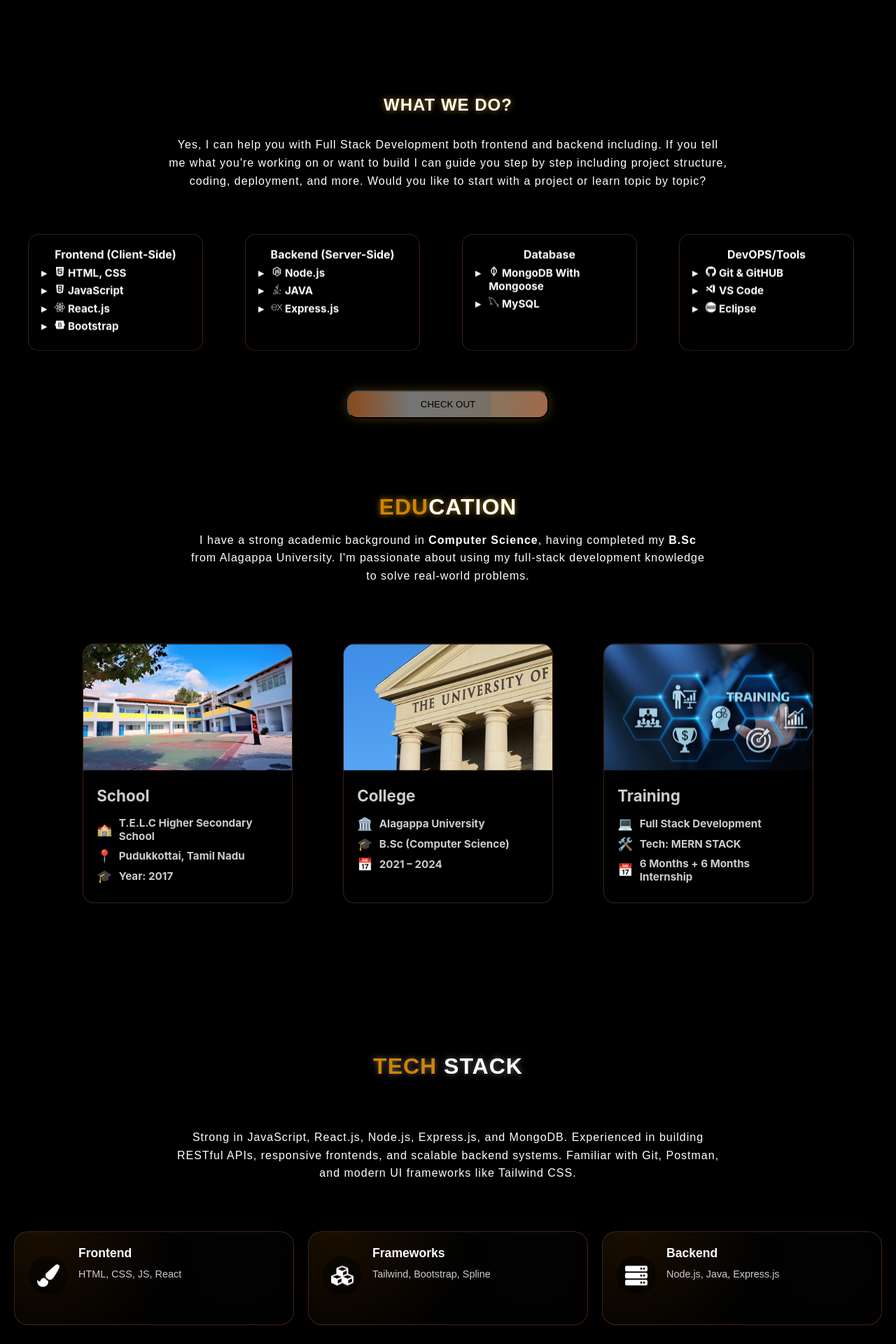
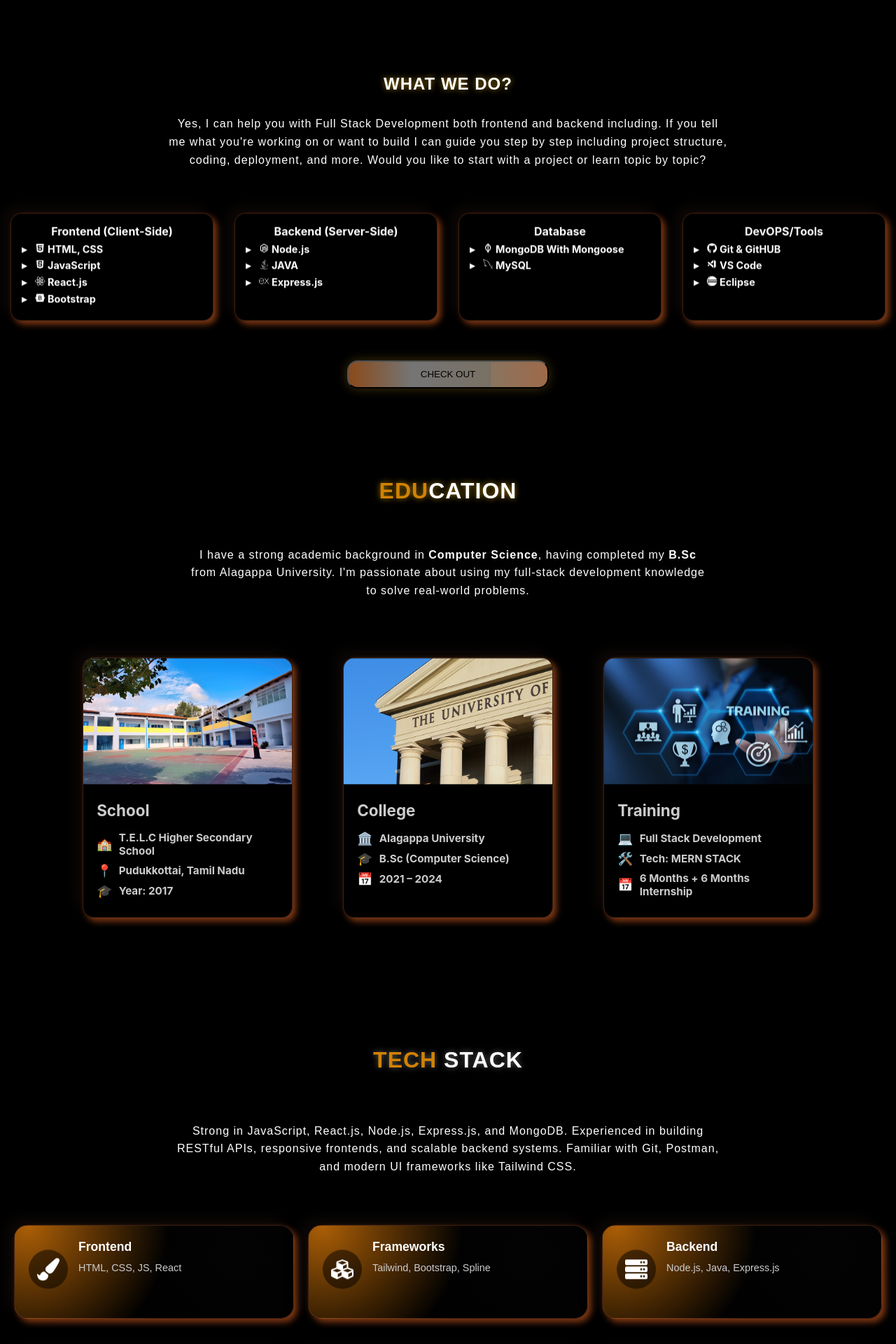
Before and after one commit to prasad5235692/Portfolio, a React (Create React App) app: page / in a window 1280 px wide. Shown: the part 520-2440 px from the top of the page at 70% size. Built offline with nearby package versions, Linux system fonts and the light colour scheme.

Commit message:
Updated feature or fixed bug

```diff
--- a/src/port/components/About.css
+++ b/src/port/components/About.css
@@ -33,6 +33,11 @@
   animation: animationGradient 3s linear infinite;
   box-shadow: 0 0 15px rgba(180, 115, 59, 0.779);
 }
+.about-img :hover{
+ box-shadow: 15px 15px 30px  rgba(255, 129, 2, 0.5),
+                15px 15px 30px rgba(255, 129, 2, 0.5);
+}
+
 
 .about-img img {
   width: 100%;
--- a/src/port/components/HeroSection.js
+++ b/src/port/components/HeroSection.js
@@ -48,8 +48,10 @@ const HeroSection = () => {
                   bg-[radial-gradient(circle,rgba(255, 150, 22, 0.96),transparent_70%)]
                   blur-[80px] z-0 pointer-events-none" />
 
-            <Spline data-aos="zoom-in"
-            data-aos-duration="2500"
+            <Spline data-aos="fade-zoom-in"
+     data-aos-easing="ease-in-back"
+     data-aos-delay="500"
+     data-aos-offset="0"
               scene="https://prod.spline.design/Z2AEf5-3ohW3XiFM/scene.splinecode"
             />
 
--- a/src/port/components/Services.css
+++ b/src/port/components/Services.css
@@ -29,12 +29,15 @@ p {top: 20px;
   color: #ccc;
   width: 250px;
   transition: all 0.3s ease;
+  box-shadow: 5px 5px 10px rgba(255, 111, 39, 0.5),
+                -10px -10px 20px rgba(25, 17, 13, 0.5); ;
 
 }
 
 .service-box:hover {
 transform: translateY(-2  px);
-   box-shadow: 0 8px 30px  rgba(196, 99, 51, 0.5);
+   box-shadow: 15px 15px 30px  rgba(255, 129, 2, 0.5),
+                5px 5px 10px rgba(124, 65, 36, 0.5);
 
 }
 
@@ -107,6 +110,25 @@ font-weight: bold;
     font-size: 0.9rem;
   }
 }
+@media (min-width: 1024px) {
+  .services {
+    padding: 10px 15px;
+  }
+
+  .service-list {
+    grid-template-columns: repeat( minmax(160px, 1fr));
+    gap: 30px;
+  }
+
+  .service-box {
+    width: auto;
+    padding: 15px;
+  }
+
+  .service-box ul li {
+    font-size: 0.9rem;
+  }
+}
 
 @media (max-width: 600px) {
   .service-list {
--- a/src/port/components1/Contact.css
+++ b/src/port/components1/Contact.css
@@ -6,7 +6,7 @@
 
 .card-glass {
 
-  background: radial-gradient(circle at 10% 0%, rgba(255, 141, 10, 0.13), transparent 50%),
+  background: radial-gradient(circle at 50% 0%, rgba(255, 141, 10, 0.792), transparent 50%),
               radial-gradient(circle at 80% 30%, rgba(19, 19, 19, 0.15), transparent 60%);
 border: 0.1px solid rgba(124, 65, 36, 0.5);
   backdrop-filter: blur(18px);
@@ -15,10 +15,13 @@ border: 0.1px solid rgba(124, 65, 36, 0.5);
   color: #fff;
   text-align: center;
   max-width: 360px;
+    box-shadow: 5px 5px 10px rgba(255, 111, 39, 0.5),
+                -10px -10px 20px rgba(25, 17, 13, 0.5);
   margin: auto;
 }
 .card-glass:hover{
-    box-shadow: 0 8px 50px  rgba(196, 99, 51, 0.5);
+     box-shadow: 15px 15px 30px  rgba(255, 129, 2, 0.5),
+                5px 5px 10px rgba(124, 65, 36, 0.5);
 }
 
 .avatar-glow {
@@ -30,7 +33,7 @@ border: 0.1px solid rgba(124, 65, 36, 0.5);
   font-size: 30px;
   line-height: 90px;
   font-weight: bold;
-  box-shadow: 0 4px 10px rgba(184, 131, 16, 0.336);
+  box-shadow: 0 4px 15px rgba(1, 0, 0, 0.336);
     animation: floatIcon 3s ease-in-out infinite;
 }
 @keyframes floatIcon {
--- a/src/port/components1/Education.css
+++ b/src/port/components1/Education.css
@@ -7,8 +7,9 @@
 }
 
 .education-section h2 {
+  margin-top: 50px;
   font-size: 2rem;
-  margin-bottom: 1rem;
+  margin-bottom: 60px;
 }
 
 .highlight {
@@ -42,6 +43,8 @@
   transition: transform 0.3s ease, box-shadow 0.3s ease;
    animation: floatIcon 2s ease-in-out infinite;
   color: #ffffff;
+    box-shadow: 5px 5px 10px rgba(255, 111, 39, 0.5),
+                -10px -10px 20px rgba(25, 17, 13, 0.5);
   user-select: none;
 }
 
@@ -54,7 +57,8 @@
 
 .edu-card:hover {
   transform: translateY(-5px);
-  box-shadow: 0 20px 50px  rgba(196, 99, 51, 0.5);
+    box-shadow: 15px 15px 30px  rgba(255, 129, 2, 0.5),
+                5px 5px 10px rgba(124, 65, 36, 0.5);
 }
 
 .edu-image {
--- a/src/port/components1/Skills.css
+++ b/src/port/components1/Skills.css
@@ -59,7 +59,7 @@ p.modern-skills-title1 {
 }
 
 .modern-skill-card {
-    background: radial-gradient(circle at 10% 0%, rgba(255, 141, 10, 0.103), transparent 50%),
+    background: radial-gradient(circle at 5% 0%, rgba(255, 141, 10, 0.671), transparent 50%),
               radial-gradient(circle at 80% 30%, rgba(19, 19, 19, 0.15), transparent 70%);
     border: 0.1px solid rgba(124, 65, 36, 0.5);
   border-radius: 20px;
@@ -69,16 +69,19 @@ p.modern-skills-title1 {
   margin-bottom: 30px;
   align-items: center;
   gap: 15px;
+    box-shadow: 5px 5px 10px rgba(255, 111, 39, 0.5),
+                -10px -10px 20px rgba(25, 17, 13, 0.5);
 }
 
 .modern-skill-card:hover {
   transform: translateY(-5px);
-   box-shadow: 0 8px 30px  rgba(196, 99, 51, 0.5);
+    box-shadow: 15px 15px 30px  rgba(255, 129, 2, 0.5),
+                5px 5px 10px rgba(124, 65, 36, 0.5);
 }
 
 .modern-skill-icon {
   font-size: 2rem;
-  background:rgba(0, 0, 0, 0.5);
+  background-color:rgba(0, 0, 0, 0.5);
   color: #ffffff;
   border-radius: 50%;
   padding: 12px;
--- a/src/port/components1/Skills.js
+++ b/src/port/components1/Skills.js
@@ -35,7 +35,7 @@ const Skills = () => {
     <section
       id="skills-section"
       className="modern-skills-section"
-      style={{ marginTop: "80px" }} // 👈 Add this inline to offset the fixed header
+      style={{ marginTop: "50px" }} // 👈 Add this inline to offset the fixed header
     >
       <h2 ><span style={{ color: '#d28203' }}>TECH </span>STACK</h2>
       <p className="modern-skills-title1">Strong in JavaScript, React.js, Node.js, Express.js, and MongoDB. Experienced in building RESTful APIs, responsive frontends, and scalable backend systems. Familiar with Git, Postman, and modern UI frameworks like Tailwind CSS.</p>
```
